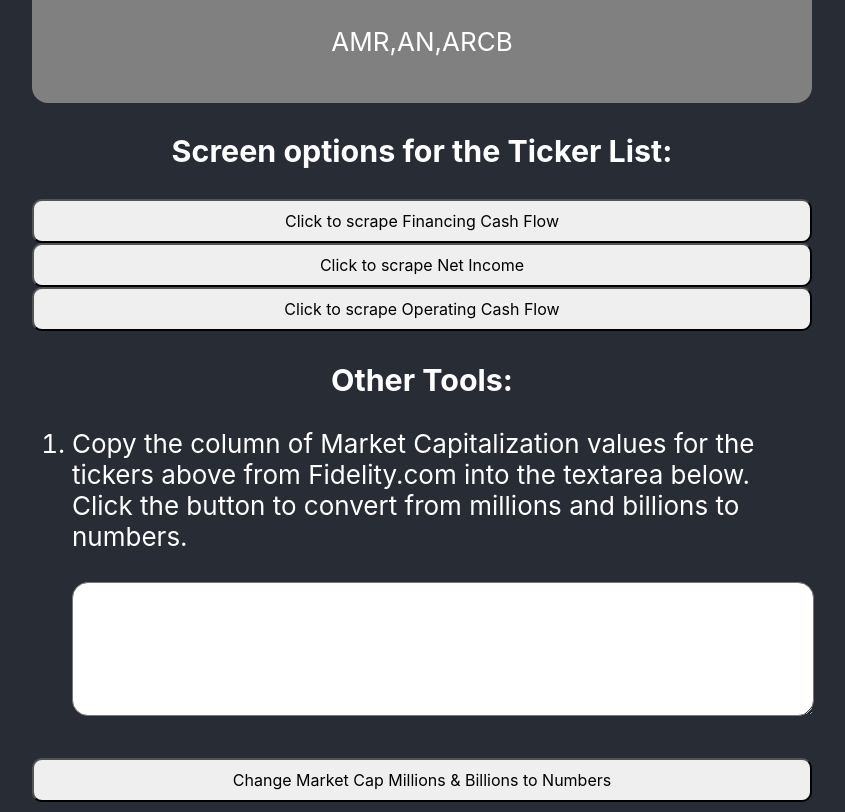
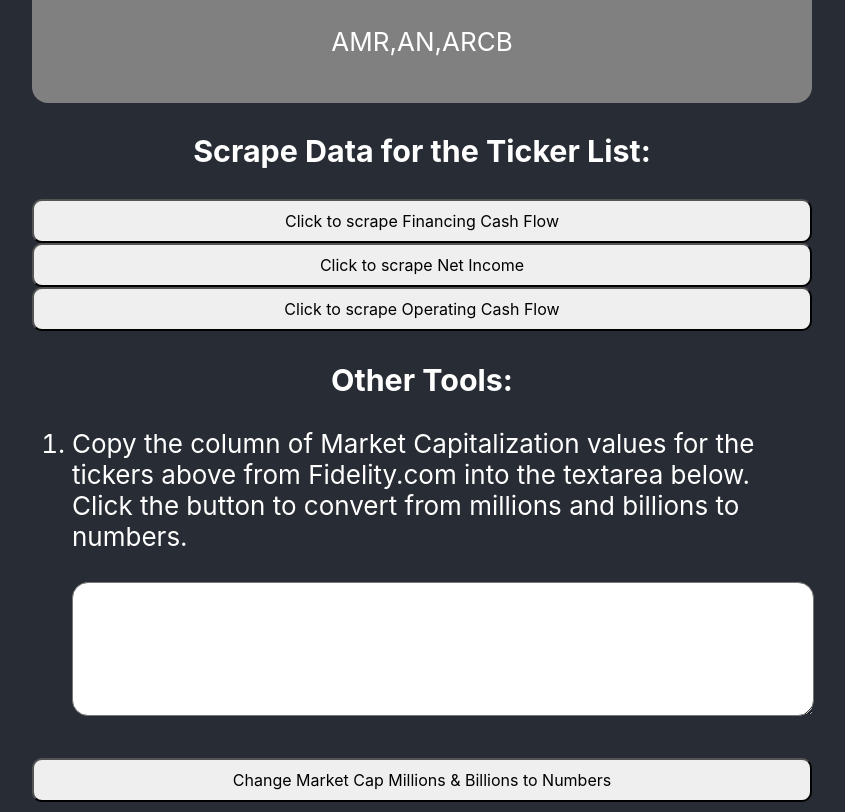
Before and after one commit to lindsayjohnston/scraper-mc-scrapey, a React (Create React App) app: page / in a window 1280 px wide. Shown: the part 1560-2372 px from the top of the page, without its empty margins (218-1063 px from the left). Built offline with nearby package versions, Linux system fonts and the light colour scheme.

Commit message:
Change verbiage.

```diff
--- a/src/App.js
+++ b/src/App.js
@@ -303,7 +303,7 @@ function App() {
         <h3>Current Ticker List:</h3>
         <p id="ticker-list">{tickerSymbols}</p>
         </div>
-        <h3>Screen options for the Ticker List:</h3>
+        <h3>Scrape Data for the Ticker List:</h3>
         <div className='action-buttons'>
         <button className='scraper-button' onClick={()=>getFinancingCashFlow(true)}>Click to scrape Financing Cash Flow</button>
         <button className='scraper-button' onClick={()=>getNetIncome(true)}>Click to scrape Net Income</button>
```
